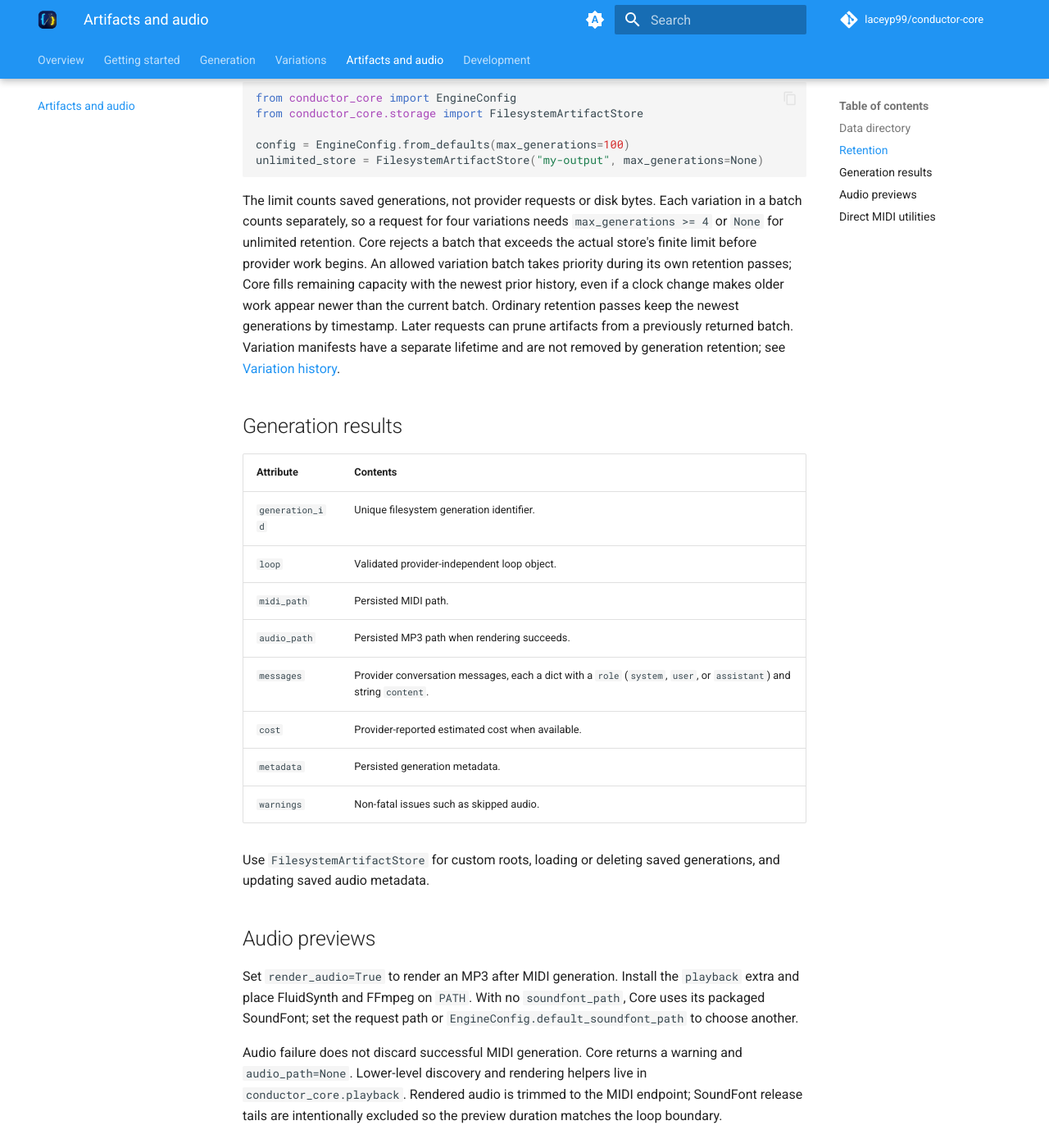
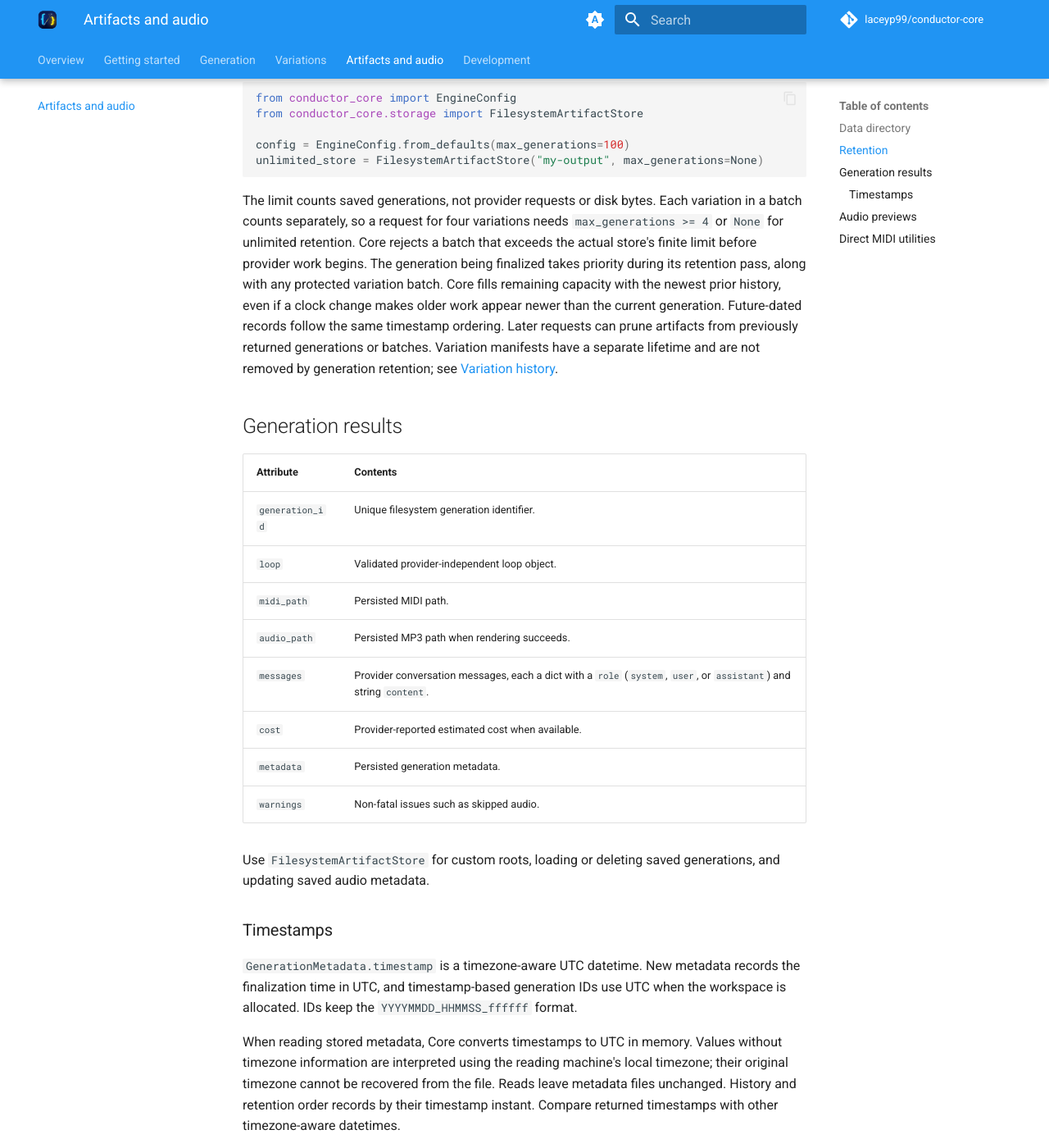
Before and after one commit to laceyp99/conductor-core, an MkDocs documentation site: the page built from docs/artifacts-and-audio.md, in a window 1280 px wide and 1400 px high, scrolled down 1904 px. Shown: the whole window at 82% size. Built offline with MkDocs 1.6.1 and Material for MkDocs 9.7.7, drawn with Linux system fonts in a browser that asks for light colours; comment, search, counter and statistics services are not loaded.

Commit message:
docs(release): describe utc timestamp migration for 0.11.0

```diff
--- a/docs/artifacts-and-audio.md
+++ b/docs/artifacts-and-audio.md
@@ -68,11 +68,12 @@ The limit counts saved generations, not provider requests or disk bytes. Each
 variation in a batch counts separately, so a request for four variations needs
 `max_generations >= 4` or `None` for unlimited retention. Core rejects a batch
 that exceeds the actual store's finite limit before provider work begins.
-An allowed variation batch takes priority during its own retention passes;
-Core fills remaining capacity with the newest prior history, even if a clock
-change makes older work appear newer than the current batch. Ordinary retention
-passes keep the newest generations by timestamp. Later requests can prune
-artifacts from a previously returned batch. Variation manifests have a separate
+The generation being finalized takes priority during its retention pass, along
+with any protected variation batch. Core fills remaining capacity with the newest
+prior history, even if a clock change makes older work appear newer than the
+current generation. Future-dated records follow the same timestamp ordering.
+Later requests can prune artifacts from previously returned generations or
+batches. Variation manifests have a separate
 lifetime and are not removed by generation retention; see
 [Variation history](variations.md#variation-history).
 
@@ -91,6 +92,18 @@ lifetime and are not removed by generation retention; see
 
 Use `FilesystemArtifactStore` for custom roots, loading or deleting saved
 generations, and updating saved audio metadata.
+
+### Timestamps
+
+`GenerationMetadata.timestamp` is a timezone-aware UTC datetime. New metadata
+records the finalization time in UTC, and timestamp-based generation IDs use UTC
+when the workspace is allocated. IDs keep the `YYYYMMDD_HHMMSS_ffffff` format.
+
+When reading stored metadata, Core converts timestamps to UTC in memory. Values
+without timezone information are interpreted using the reading machine's local
+timezone; their original timezone cannot be recovered from the file. Reads leave
+metadata files unchanged. History and retention order records by their timestamp
+instant. Compare returned timestamps with other timezone-aware datetimes.
 
 ## Audio previews
 
--- a/pyproject.toml
+++ b/pyproject.toml
@@ -4,7 +4,7 @@ build-backend = "setuptools.build_meta"
 
 [project]
 name = "conductor-core"
-version = "0.10.1"
+version = "0.11.0"
 description = "Reusable prompt-to-MIDI loop generation engine for Conductor"
 readme = "README.md"
 requires-python = ">=3.10"
```
Also changed, not shown: CHANGELOG.md (+44 -0 lines), 1 other file.
